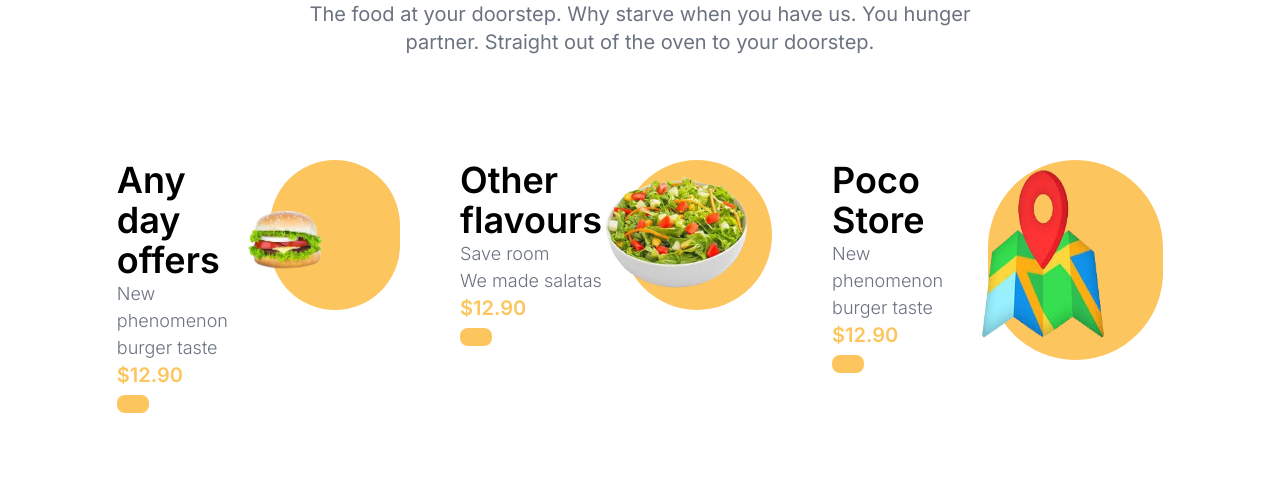
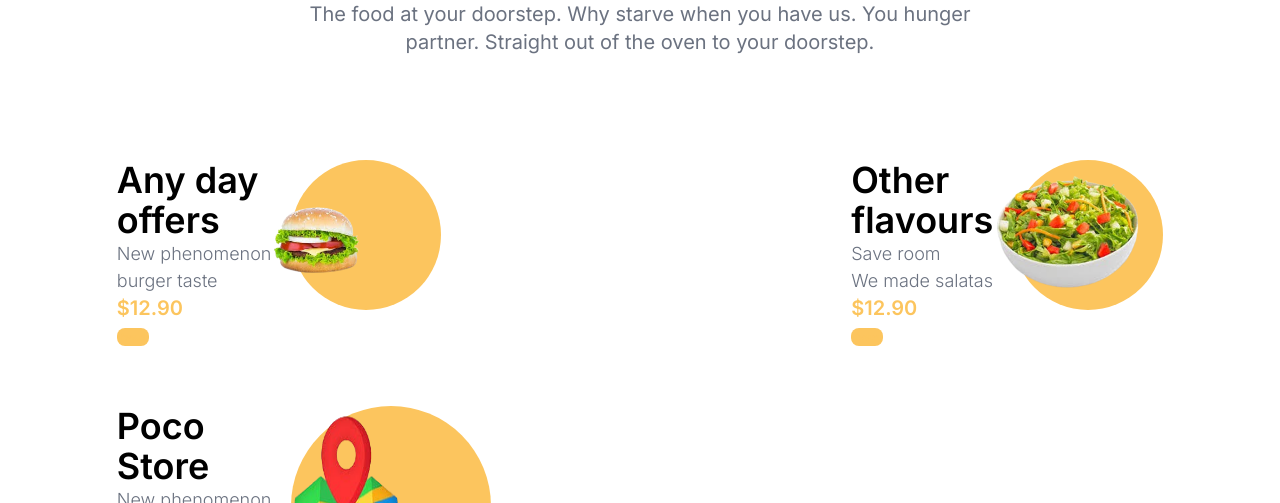
Before and after one commit to mcgarretronald/food-house, a Next.js app: page / in a window 1280 px wide. Shown: the part 3020-3523 px from the top of the page. Built offline with nearby package versions, Linux system fonts and the light colour scheme.

Commit message:
first commit

```diff
--- a/src/components/BestOffer/Offers.tsx
+++ b/src/components/BestOffer/Offers.tsx
@@ -5,7 +5,7 @@ import map0 from '../../../public/images-removebg-preview.png';
 
 export default function Offers() {
     return (
-        <div className="flex mx-[6%] justify-between gap-5 p-5 mt-[5%]">
+        <div className="md:flex flex-wrap mx-[6%] justify-between gap-5 p-5 mt-[5%]">
             {/* Any Day Offers */}
             <div className="flex gap-5 p-5">
                 <div>
```
